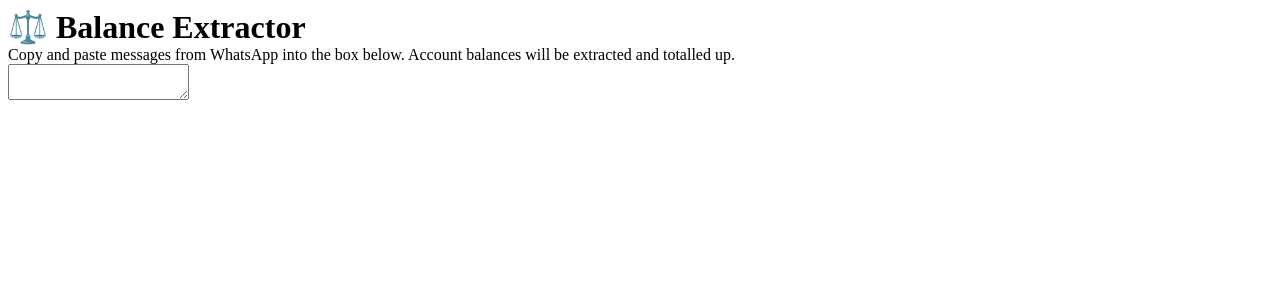
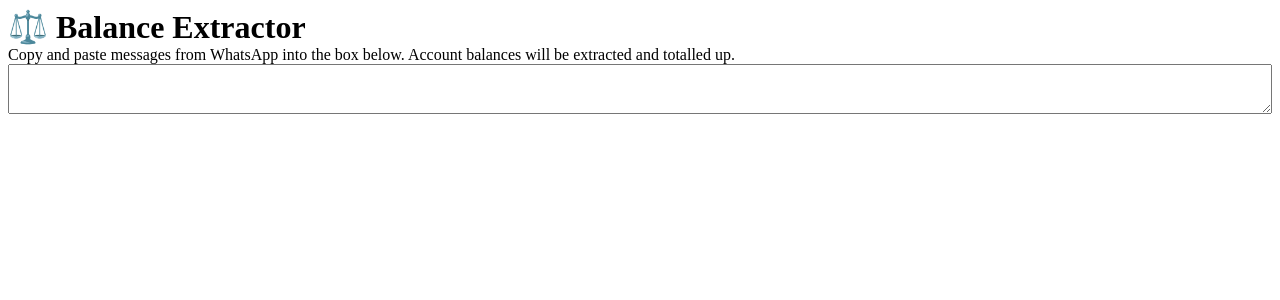
Before and after one commit to silleknarf/balance-extractor, a React (Create React App) app: page / in a window 1280 px wide. Shown: the top 300 px of the page. Built offline with nearby package versions, Linux system fonts and the light colour scheme.

Commit message:
Improved styling for usability

```diff
--- a/src/style.css
+++ b/src/style.css
@@ -1,3 +1,11 @@
 h1, p {
   font-family: Lato;
 }
+textarea {
+  width: 100%;
+  height: 50px;
+}
+
+button {
+  margin: 10px;
+}
```
